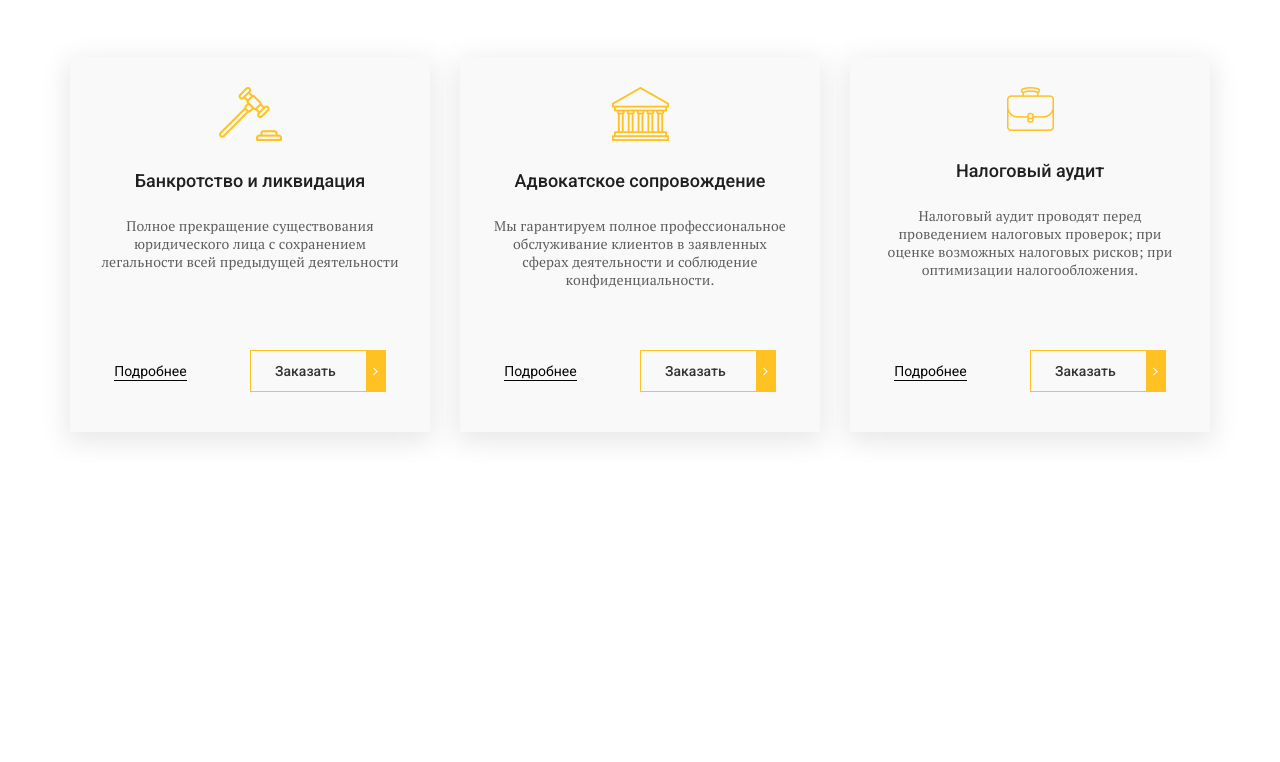
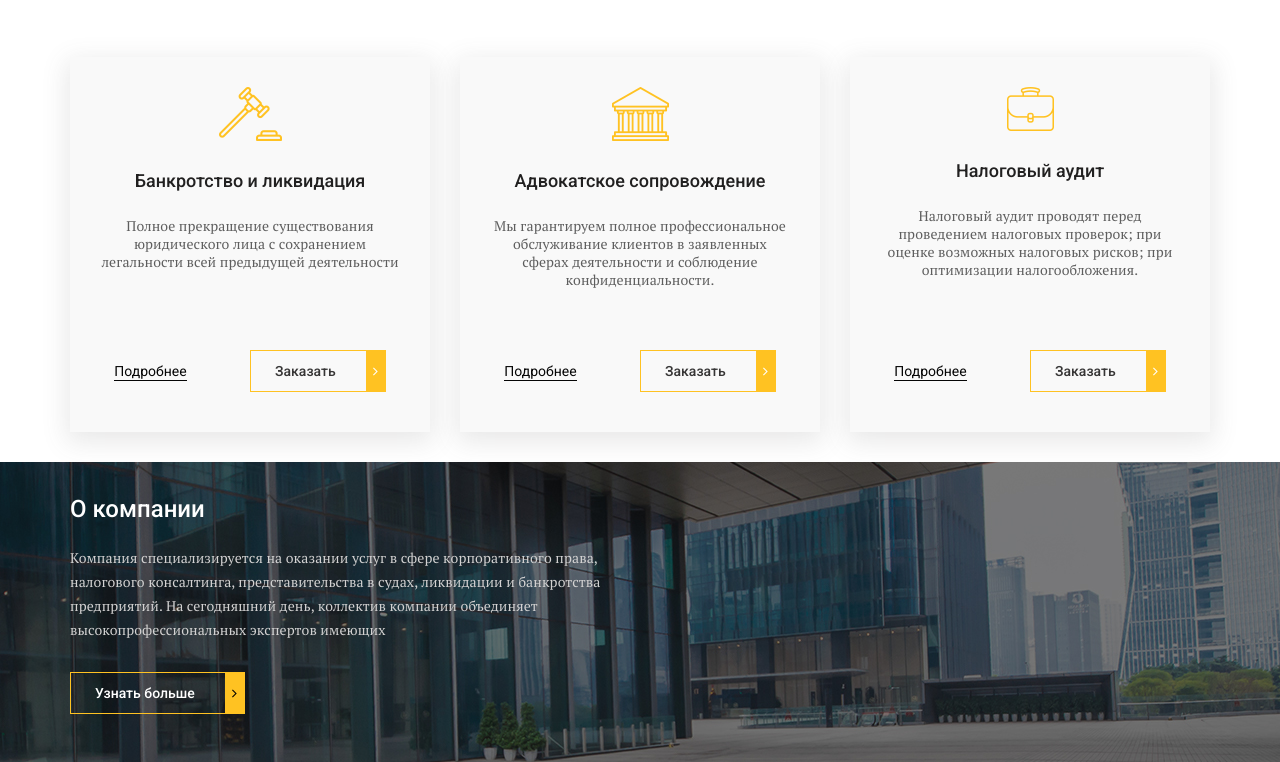
Before and after one commit to Andrey-Sverchkov/Second-layout, a plain HTML site: page index.html in a window 1280 px wide. Shown: the part 781-1543 px from the top of the page. Before the commit the page ends 1243 px from the top, so only its background shows below. Drawn offline with nearby package versions, Linux system fonts and the light colour scheme; files whose address does not match are found by name.

Commit message:
Блок "О компании"

```diff
--- a/css/style.css
+++ b/css/style.css
@@ -278,3 +278,31 @@ header{
     border-bottom: 1px solid #050505;
     margin-right: 60px;
 }
+.about{
+    background-image: url(../img/about.jpg);
+    background-size: cover;
+    background-position: center;
+    min-height: 300px;
+    background-repeat: no-repeat;
+    padding: 25px 0px 45px;
+}
+.about__inner{
+    max-width: 545px;
+}
+.about__title{
+    padding: 10px 0px 25px;
+    font-size: 24px;
+    line-height: 24px;
+    color: #fff;
+    font-weight: 500;
+    font-family: 'Roboto', sans-serif;
+}
+.about__text{
+    margin-bottom: 30px;
+    line-height: 24px;
+    letter-spacing: 0.1px;
+    color: #d3d2d2;
+}
+.about__btn.default-btn:after{
+    color: #000;
+}
--- a/index.html
+++ b/index.html
@@ -163,6 +163,25 @@
             </div>
         </div>
     </section>
+    <section class="about">
+        <div class="container">
+            <div class="about__inner">
+                <div class="about__title">
+                    О компании
+                </div>
+                <div class="about__text">
+                    Компания специализируется на оказании услуг в сфере корпоративного права, налогового консалтинга,
+                    представительства в судах, ликвидации и банкротства предприятий. На сегодняшний день, коллектив
+                    компании объединяет
+                    высокопрофессиональных экспертов имеющих
+                </div>
+                <a href="#" class="about__btn default-btn">
+                    Узнать больше
+                </a>
+            </div>
+        </div>
+
+    </section>
     <div id="modal">
         <h2>Hello!</h2>
         <p>You are awesome!</p>
```
Also changed, not shown: img/about.jpg (added).
